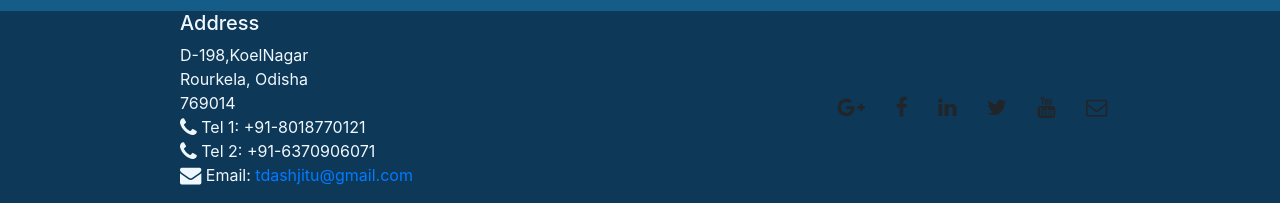
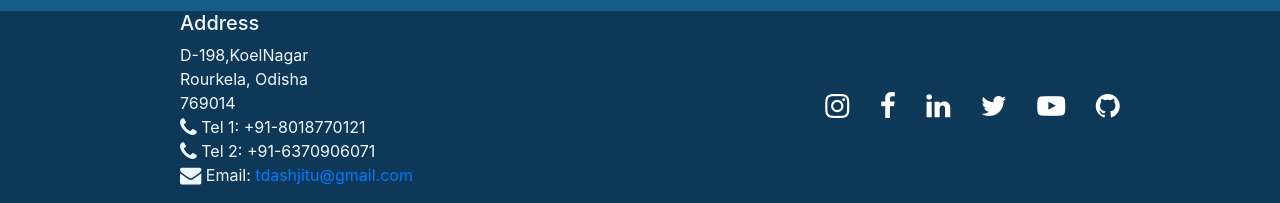
Before and after one commit to Toyesh31/Toyesh31.github.io, a plain HTML site: page nontech.html in a window 1280 px wide. Shown: the part 1440-1643 px from the top of the page. Drawn offline with nearby package versions, Linux system fonts and the light colour scheme.

Commit message:
fixed footer in rest of html

```diff
--- a/nontech.html
+++ b/nontech.html
@@ -142,19 +142,14 @@
                     </address>
                 </div>
                 <div class="col-12 col-sm-5 align-self-center">
-                    <div class="text-center">
-                        <a class="btn btn-social-icon btn-google" href="http://google.com/+"><i
-                                class="fa fa-google-plus fa-lg"></i></a>
-                        <a class="btn btn-social-icon btnfacebook" href="http://www.facebook.com/profile.php?id="><i
-                                class="fa fa-facebook fa-lg"></i></a>
-                        <a class="btn btn-social-icon btn-linkedin" href="http://www.linkedin.com/in/"><i
-                                class="fa fa-linkedin fa-lg"></i></a>
-                        <a class="btn btn-social-icon btn-twitter" href="http://twitter.com/"><i
-                                class="fa fa-twitter fa-lg"></i></a>
-                        <a class="btn btn-social-icon btn-youtube" href="http://youtube.com/"><i
-                                class="fa fa-youtube fa-lg"></i></a>
-                        <a class="btn btn-social-icon " href="mailto:tdashjitu@gmail.com"><i
-                                class="fa fa-envelope-o fa-lg"></i></a>
+                    <div class="text-center sociallink">
+                        <a class="btn btn-social-icon btn-instagram " href="https://www.instagram.com/toyeshdash/?hl=en" target="_blank"><i class="fa fa-instagram fa-lg"></i></a>
+                        <a class="btn btn-social-icon btnfacebook " href="https://www.facebook.com/toyesh.dash" target="_blank"><i class="fa fa-facebook fa-lg"></i></a>
+                        <a class="btn btn-social-icon btn-linkedin " href="http://www.linkedin.com/in/toyesh-dash-15855296/" target="_blank"><i class="fa fa-linkedin fa-lg"></i></a>
+                        <a class="btn btn-social-icon btn-twitter " href="https://twitter.com/TToyesh" target="_blank"><i class="fa fa-twitter fa-lg"></i></a>
+                        <a class="btn btn-social-icon btn-youtube " href="https://www.youtube.com/channel/UCRolCpbP4wcSosGt7jJ5TtA" target="_blank"><i class="fa fa-youtube-play fa-lg"></i></a>
+                        <a class="btn btn-social-icon btn-github " href="https://github.com/toyesh31" target="_blank"><i class="fa fa-github fa-lg"></i></a>
+                        <!-- <a class="btn btn-social-icon " href="mailto:tdashjitu@gmail.com" target="_blank"><i class="fa fa-envelope-o fa-lg"></i></a>  This is already there, so maybe skip it here? -->
                     </div>
                 </div>
             </div>
```
Also changed, not shown: project.html (+8 -13 lines), project1.html (+8 -13 lines), project2.html (+8 -13 lines), tech.html (+8 -13 lines).
